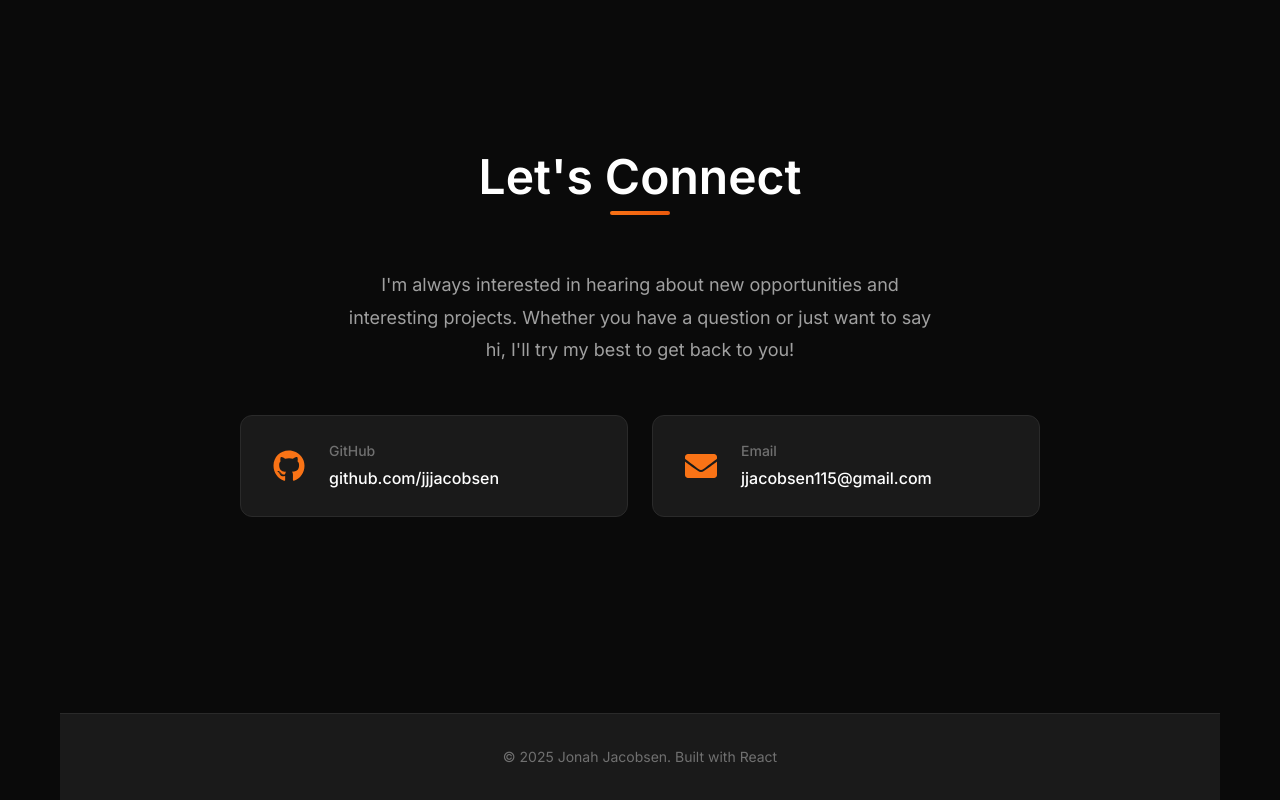
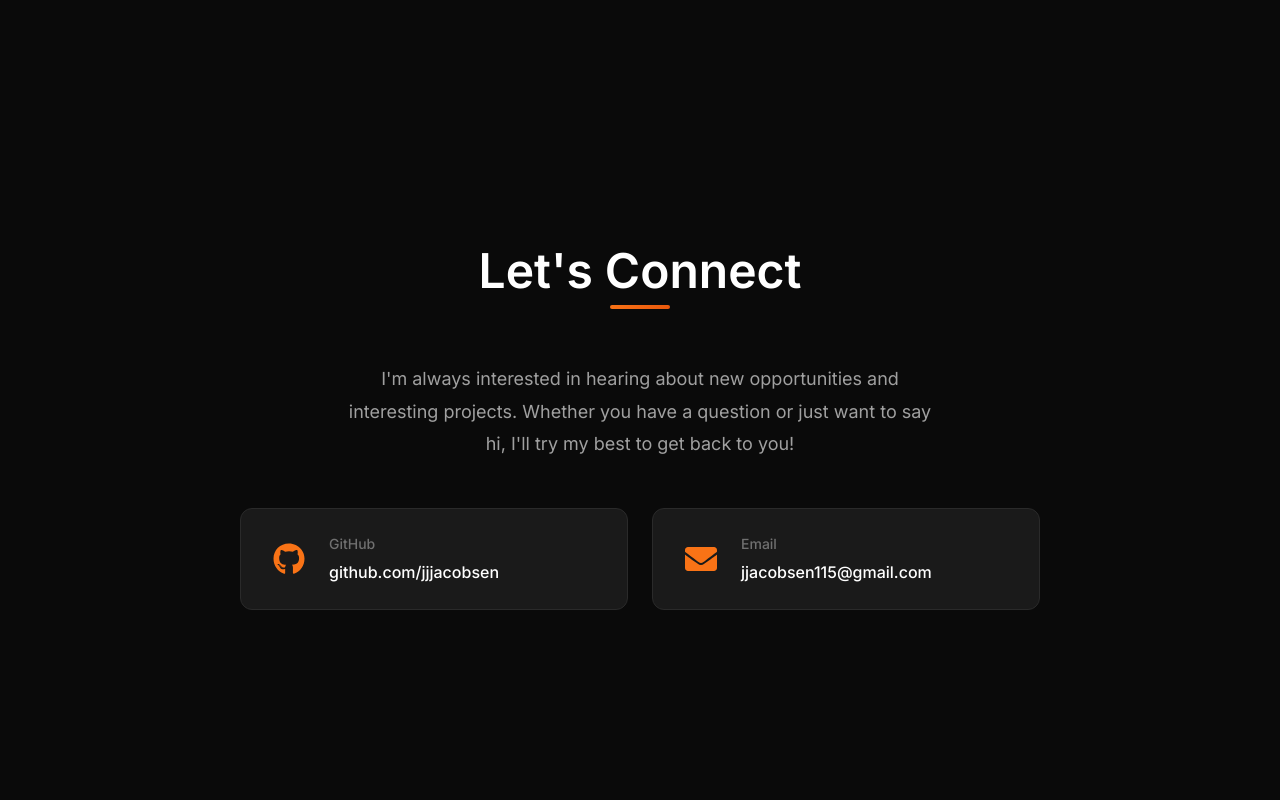
Before and after one commit to jjjacobsen/website, a React (Vite) app: page / in a window 1280 px wide. Shown: the part 2820-3620 px from the top of the page. Built offline with nearby package versions, Linux system fonts and the light colour scheme.

Commit message:
Remove footer in contact section

```diff
--- a/src/components/Contact.css
+++ b/src/components/Contact.css
@@ -94,23 +94,6 @@
   hyphens: none;
 }
 
-.contact-cta {
-  margin-top: 2rem;
-}
-
-.footer {
-  background: var(--bg-secondary);
-  padding: 2rem 0;
-  text-align: center;
-  margin-top: 100px;
-  border-top: 1px solid var(--border-color);
-}
-
-.footer p {
-  color: var(--text-tertiary);
-  font-size: 0.875rem;
-}
-
 @media (max-width: 768px) {
   .contact-methods {
     grid-template-columns: 1fr;
--- a/src/components/Contact.jsx
+++ b/src/components/Contact.jsx
@@ -71,10 +71,6 @@ const Contact = () => {
           ))}
         </motion.div>
       </motion.div>
-
-      <footer className="footer">
-        <p>© 2025 Jonah Jacobsen. Built with React</p>
-      </footer>
     </section>
   );
 };
```
